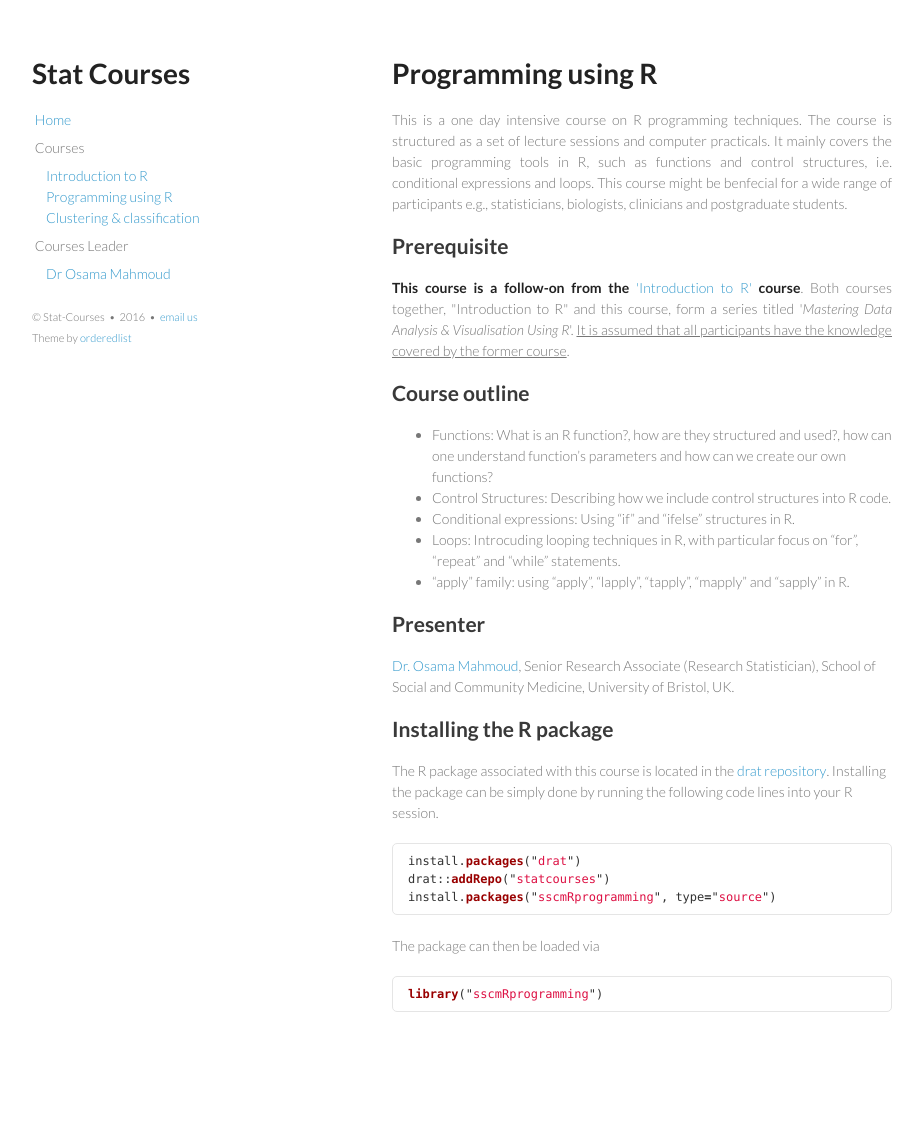
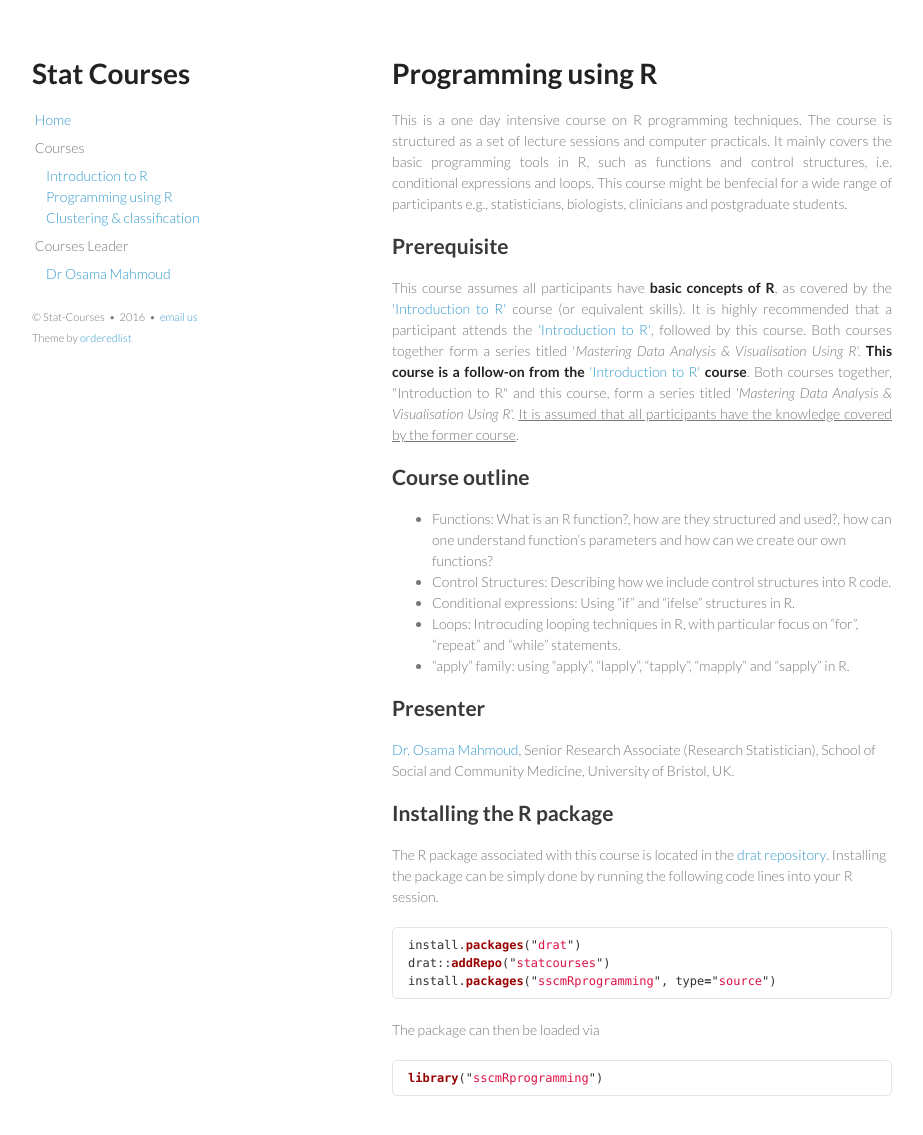
Before and after one commit to statcourses/statcourses.github.io, a Jekyll site: the page built from sscmRprogramming/index.md, in a window 1280 px wide and 1166 px high. Shown: the top 1135 px of the window, without its empty margins (178-1101 px from the left). Built offline with Jekyll 4.4.1, drawn with Linux system fonts in a browser that asks for light colours.

Commit message:
update programming using r

```diff
--- a/sscmRprogramming/index.md
+++ b/sscmRprogramming/index.md
@@ -9,6 +9,10 @@ This is a one day intensive course on R programming techniques. The course is st
 
 ## Prerequisite
 <p align="justify">
+This course assumes all participants have <strong>basic concepts of R</strong>, as covered by the <a href="{{ site.baseurl}}/sscmIntro-to-R">'Introduction to R'</a> course (or equivalent skills). It is highly recommended that a participant attends the <a href="{{ site.baseurl}}/sscmIntro-to-R">'Introduction to R'</a>, followed by this course. Both courses together form a series titled '<em>Mastering Data Analysis & Visualisation Using R</em>'.
+
+
+
 <strong>This course is a follow-on from the <a href="{{ site.baseurl}}/sscmIntro-to-R">'Introduction to R'</a> course</strong>. Both courses together, "Introduction to R" and this course, form a series titled '<em>Mastering Data Analysis & Visualisation Using R</em>'. <u>It is assumed that all participants have the knowledge covered by the former course</u>.
 </p>
 
```
